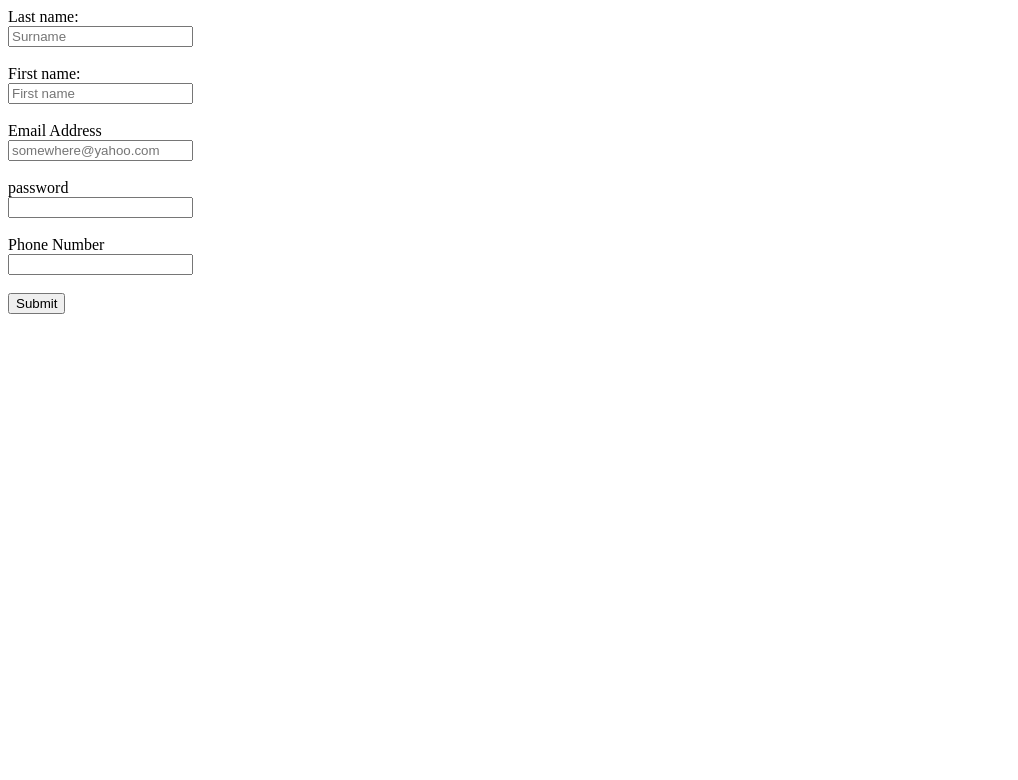
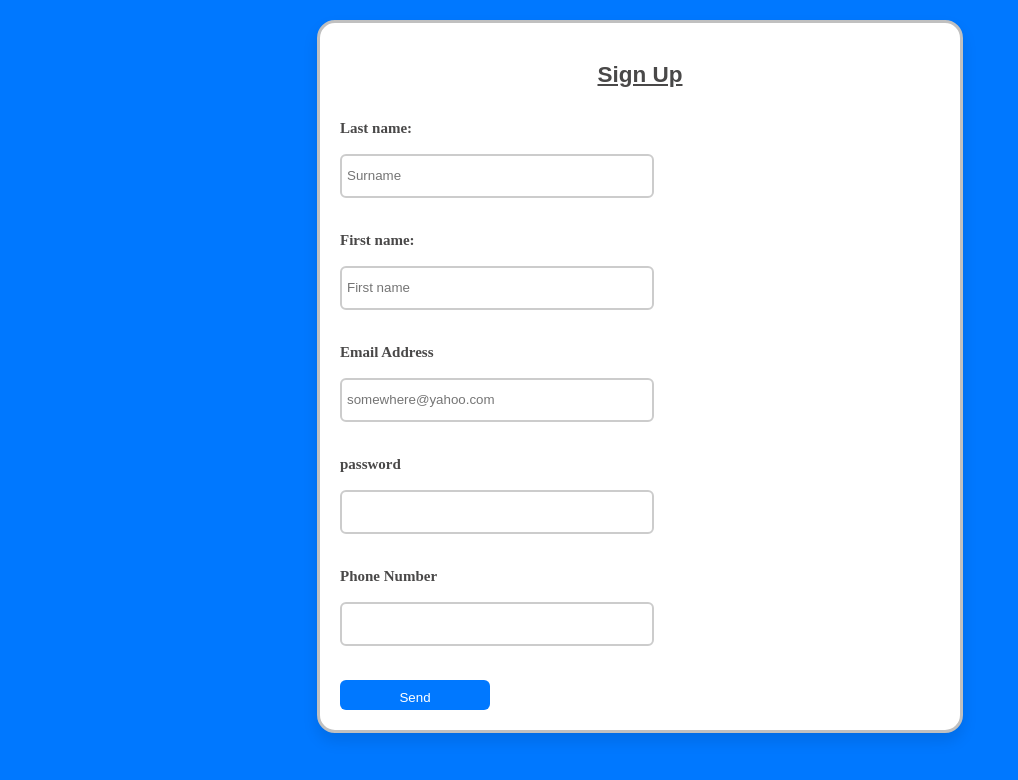
Before and after one commit to Sharonnjoroge-18/profilepage, a plain HTML site: page SignUpForm.html in a window 1280 px wide. Shown: the whole page, without its empty margins (0-1018 px from the left). Drawn offline with Linux system fonts and the light colour scheme.

Commit message:
styled the sign up form

```diff
--- a/SignUpForm.html
+++ b/SignUpForm.html
@@ -2,9 +2,67 @@
 <html>
 <head>
 <title> SIGN UP FORM </title>
+<style>
+    body{
+        padding: 20px;
+        align-items: center;
+        display: flex;
+        margin: 0;
+        justify-content: center;
+        background-color: rgb(0,120,255);
+
+    }
+    .form-title{
+        text-align: center;
+        font-family: Arial;
+        text-decoration: underline;
+        margin-bottom: 15px;
+    }
+    .card{
+        background: white;
+        border: solid;
+        border-radius: 18px;
+        border-color: silver;
+        align-items: center;
+        padding: 20px;
+        max-width: 600px;
+        width: 100%;
+        box-shadow: 0 8px 15px rgba(0, 0, 0, 0.1);
+    }
+    form{
+        color: rgb(73, 72, 72);
+        font-size: 15px;
+        font-weight: bold;
+        display: flex;
+        flex-direction: column;
+    }
+    form input{
+        height: 30px;
+        width: 300px;
+        padding: 5px;
+        border-radius: 6px;
+        border: 2px solid #ccc;
+
+    }
+    .button{
+        padding: 10px;
+        width: 150px;
+        background-color: rgb(0, 120, 255);
+        color: white;
+        border: none;
+    }
+    .button:hover{
+        cursor: pointer;
+        opacity:0.8;
+    }
+</style>
 </head>
-<body>
-<form action="submit" method="POST'>
+<body >
+     <div class="card">
+
+        <form action="submit" method="POST">
+
+            <h2 class="form-title"> Sign Up </h2><br>
 
         <label for="name">Last name:</label>
         <br>
@@ -24,8 +82,9 @@
         <label for="phone"> Phone Number </label> <br>
         <input type="tel" id="phone" maxlength="15" required> <br><br>
 
-<input type="submit" value"Send">
+        <input class="button" type="submit" value="Send">
         </form>
+    </div>
 
 
 </body>
```
Lines whose indentation alone changed are shown as unchanged.
